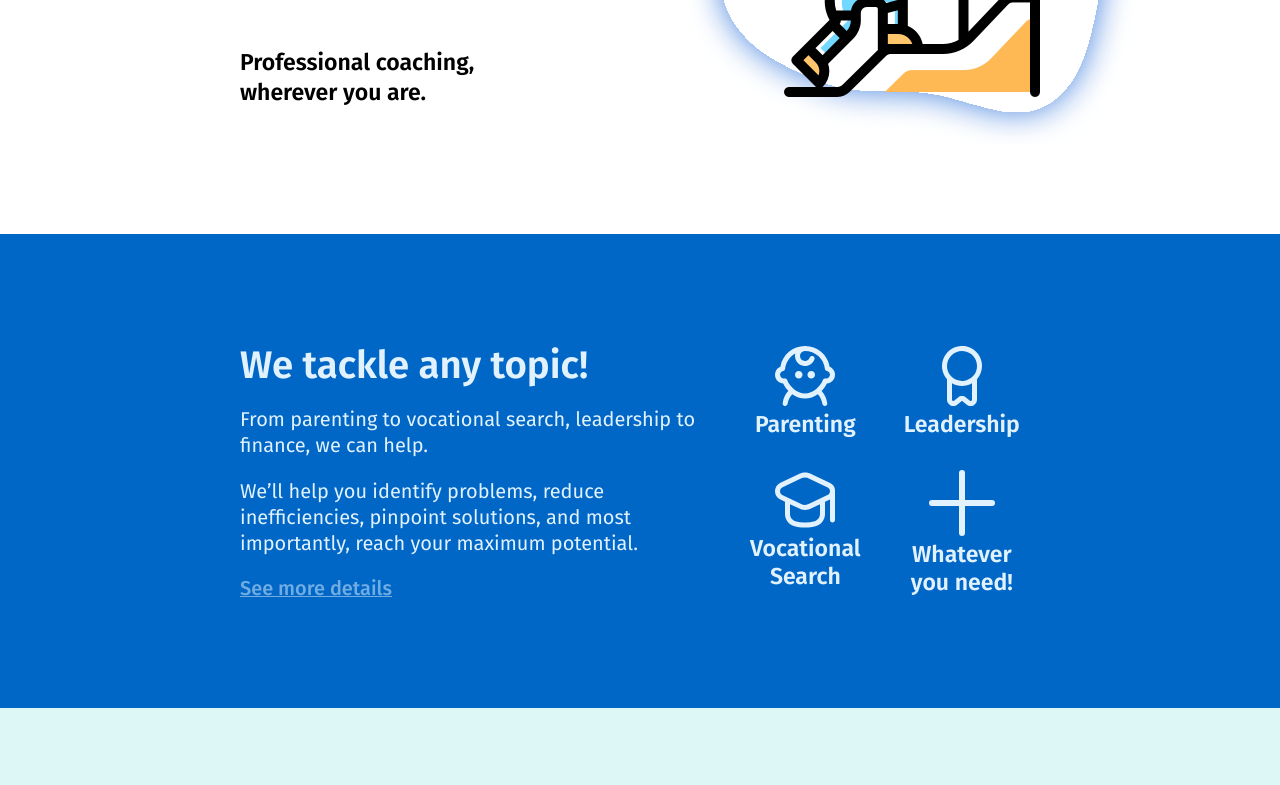
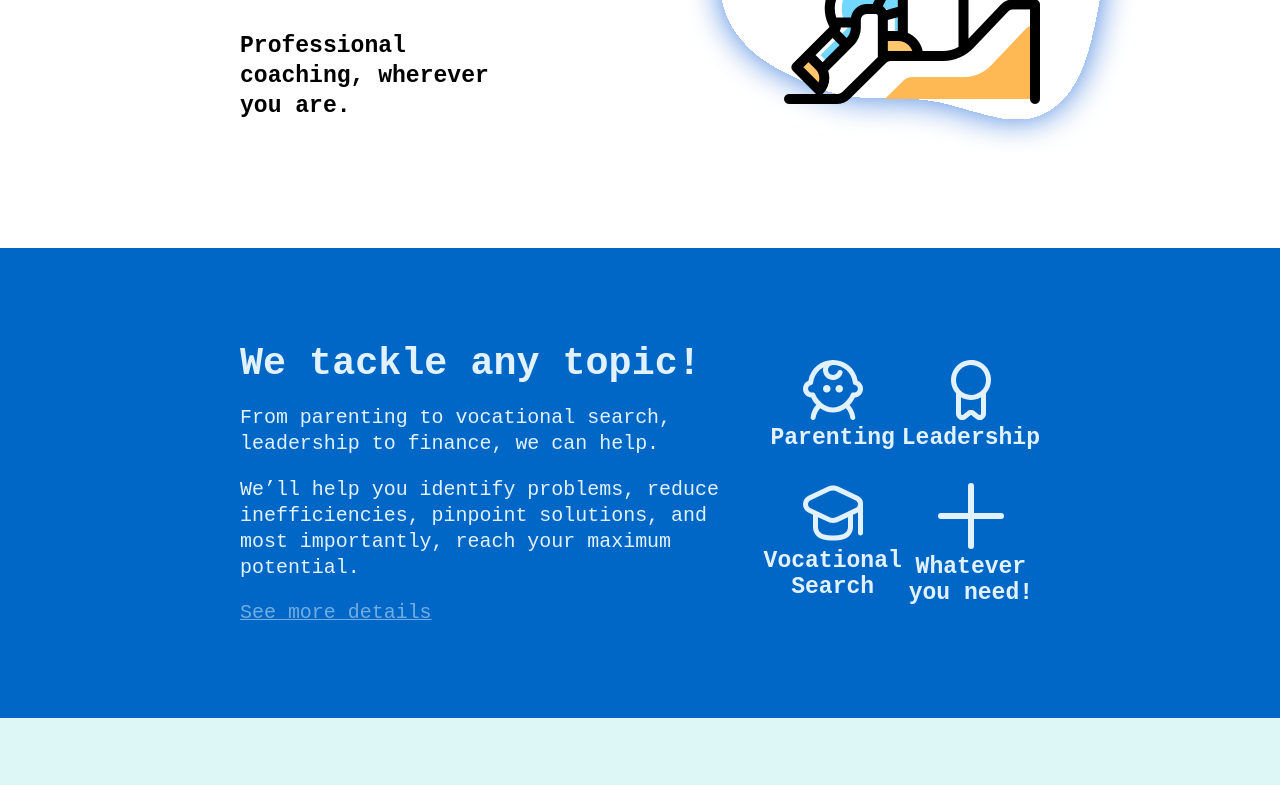
Before and after one commit to familywellness/familywellness.github.io, a plain HTML site: page index.html in a window 1280 px wide. Shown: the part 447-1232 px from the top of the page. Drawn offline with Linux system fonts and the light colour scheme.

Commit message:
Update main.css

```diff
--- a/main.css
+++ b/main.css
@@ -1,9 +1,10 @@
 /*sizing: use rem for fonts and em for margins, padding*/
-@import url('https://fonts.googleapis.com/css2?family=Fira+Sans:wght@400;500;600;700;800;900&display=swap');
-
 html {
     scroll-behavior: smooth;
 }
+
+@import url('https://fonts.googleapis.com/css2?family=Fira+Sans:wght@400;500;600;700;800;900&display=swap');
+
 :root {
     --font-size-ratio: 0.8;
 
@@ -19,7 +20,7 @@ html {
 * {
     margin: 0;
     padding: 0;
-    font-family: "Fira Sans", "Encode Sans", sans-serif;
+    font-family: "Fira Sans", monospace;
 }
 /*FONT STYLING: size, weight*/
 nav { /*will prob change to nav instead of header when adding in the logo*/
```
